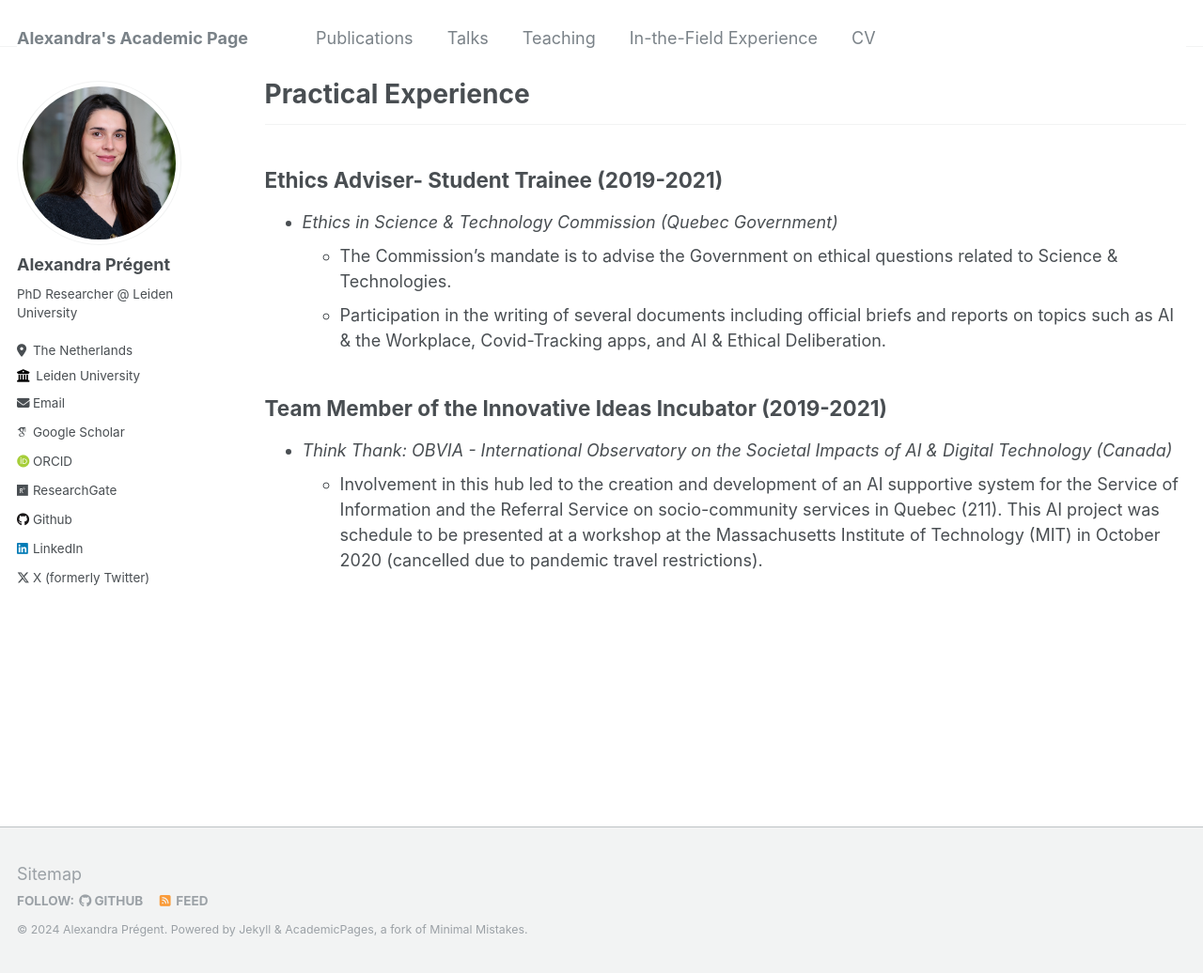
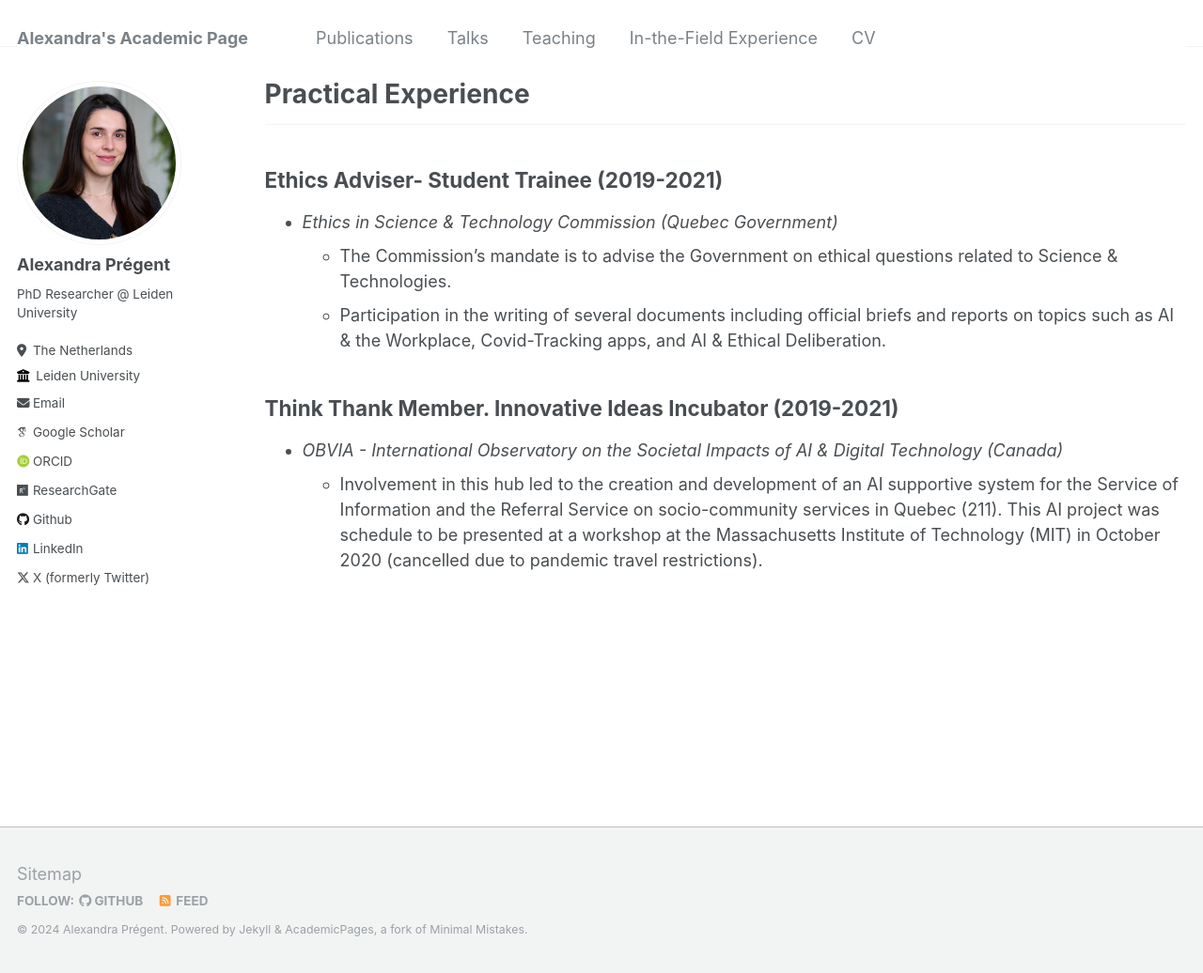
Before and after one commit to AlexandraPregent/AlexandraPregent.github.io, a Jekyll site: the page built from _pages/portfolio.md, in a window 1280 px wide and 1036 px high. Shown: the whole window at 94% size. Built offline with Jekyll 4.4.1, drawn with Linux system fonts in a browser that asks for light colours; some web fonts are replaced.

Commit message:
Update portfolio.md

```diff
--- a/_pages/portfolio.md
+++ b/_pages/portfolio.md
@@ -18,6 +18,6 @@ redirect_from:
 
 
 
-## Team Member of the Innovative Ideas Incubator (2019-2021)
-* *Think Thank: OBVIA - International Observatory on the Societal Impacts of AI & Digital Technology (Canada)*
+## Think Thank Member. Innovative Ideas Incubator (2019-2021)
+* *OBVIA - International Observatory on the Societal Impacts of AI & Digital Technology (Canada)*
   * Involvement in this hub led to the creation and development of an AI supportive system for the Service of Information and the Referral Service on socio-community services in Quebec (211). This AI project was schedule to be presented at a workshop at the Massachusetts Institute of Technology (MIT) in October 2020 (cancelled due to pandemic travel restrictions).
```
